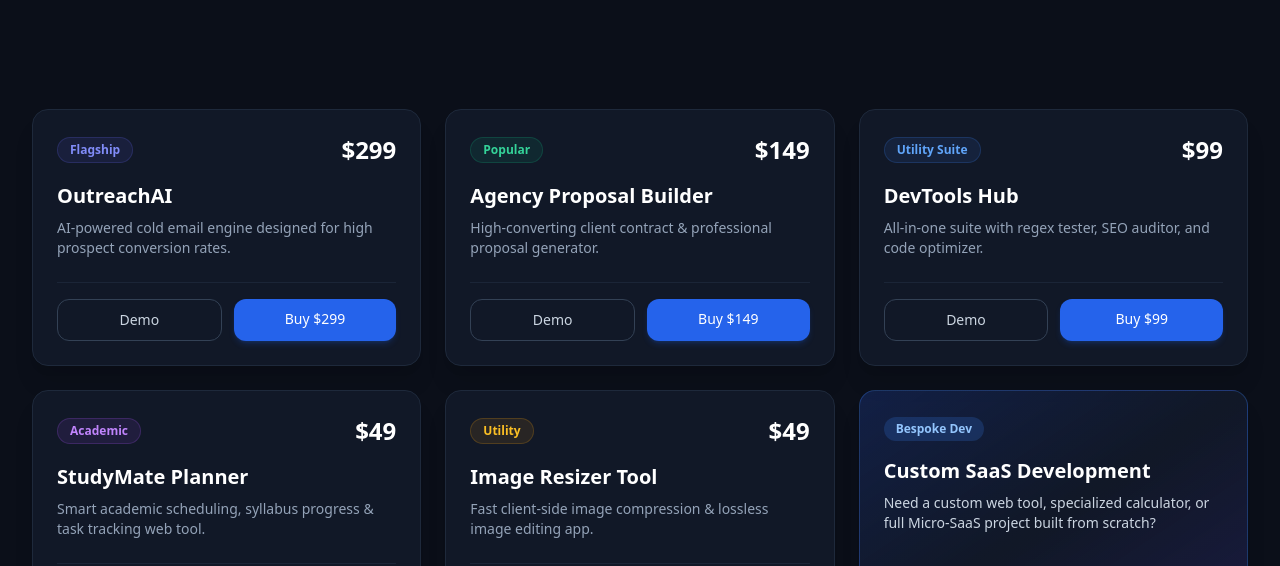
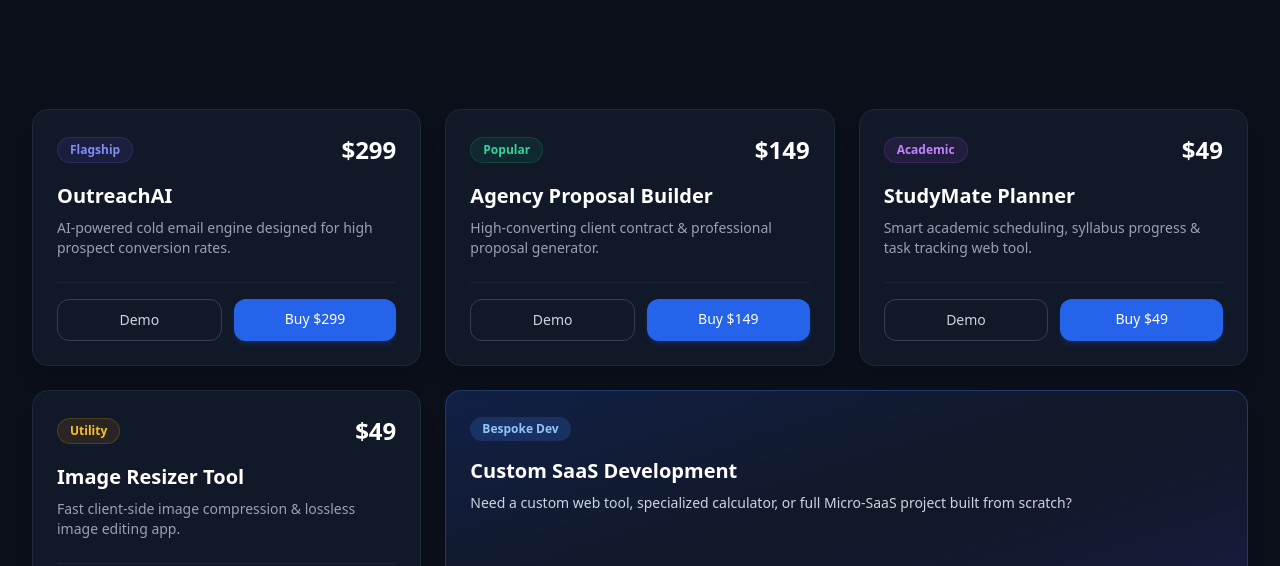
Before and after one commit to MAhmad119/Micro-SaaS-Tools-, a plain HTML site: page index.html in a window 1280 px wide. Shown: the part 386-952 px from the top of the page. Drawn offline with nearby package versions, Linux system fonts and the light colour scheme.

```diff
--- a/index.html
+++ b/index.html
@@ -98,23 +98,7 @@
                 </div>
             </div>
 
-            <!-- Tool Card 3: DevTools Hub -->
-            <div class="bg-brandCard border border-slate-800 rounded-2xl p-6 flex flex-col justify-between hover:border-slate-700 transition group shadow-xl">
-                <div>
-                    <div class="flex items-center justify-between mb-4">
-                        <span class="px-3 py-1 rounded-full text-xs font-semibold bg-blue-500/10 text-blue-400 border border-blue-500/20">Utility Suite</span>
-                        <span class="text-2xl font-black text-white">$99</span>
-                    </div>
-                    <h3 class="text-xl font-bold text-white group-hover:text-blue-400 transition mb-2">DevTools Hub</h3>
-                    <p class="text-slate-400 text-sm mb-6">All-in-one suite with regex tester, SEO auditor, and code optimizer.</p>
-                </div>
-                <div class="flex gap-3 pt-4 border-t border-slate-800/80">
-                    <a href="https://saas-tools-hub.vercel.app/" target="_blank" class="flex-1 text-center px-4 py-2.5 rounded-xl border border-slate-700 text-slate-300 font-medium text-sm hover:bg-slate-800 transition">Demo</a>
-                    <a href="https://link.payoneer.com/Token?t=3128A10E961E4C11A96D1589FC704E15&src=mobile" target="_blank" class="flex-1 text-center px-4 py-2.5 rounded-xl bg-blue-600 hover:bg-blue-500 text-white font-medium text-sm transition shadow-md shadow-blue-600/20">Buy $99</a>
-                </div>
-            </div>
-
-            <!-- Tool Card 4: StudyMate Student Planner -->
+            <!-- Tool Card 3: StudyMate Student Planner -->
             <div class="bg-brandCard border border-slate-800 rounded-2xl p-6 flex flex-col justify-between hover:border-slate-700 transition group shadow-xl">
                 <div>
                     <div class="flex items-center justify-between mb-4">
@@ -130,7 +114,7 @@
                 </div>
             </div>
 
-            <!-- Tool Card 5: Image Resizer Tool -->
+            <!-- Tool Card 4: Image Resizer Tool (With Payoneer Link Attached) -->
             <div class="bg-brandCard border border-slate-800 rounded-2xl p-6 flex flex-col justify-between hover:border-slate-700 transition group shadow-xl">
                 <div>
                     <div class="flex items-center justify-between mb-4">
@@ -142,12 +126,12 @@
                 </div>
                 <div class="flex gap-3 pt-4 border-t border-slate-800/80">
                     <a href="https://image-resizer-tool-one.vercel.app/" target="_blank" class="flex-1 text-center px-4 py-2.5 rounded-xl border border-slate-700 text-slate-300 font-medium text-sm hover:bg-slate-800 transition">Demo</a>
-                    <a href="https://wa.me/923089423733?text=Hi,%20I%20want%20to%20buy%20Image%20Resizer" target="_blank" class="flex-1 text-center px-4 py-2.5 rounded-xl bg-blue-600 hover:bg-blue-500 text-white font-medium text-sm transition shadow-md shadow-blue-600/20">Buy $49</a>
+                    <a href="https://link.payoneer.com/Token?t=3128A10E961E4C11A96D1589FC704E15&src=mobile" target="_blank" class="flex-1 text-center px-4 py-2.5 rounded-xl bg-blue-600 hover:bg-blue-500 text-white font-medium text-sm transition shadow-md shadow-blue-600/20">Buy $49</a>
                 </div>
             </div>
 
             <!-- Custom Orders Banner -->
-            <div class="bg-gradient-to-br from-blue-900/40 via-brandCard to-indigo-900/40 border border-blue-500/30 rounded-2xl p-6 flex flex-col justify-between shadow-xl">
+            <div class="bg-gradient-to-br from-blue-900/40 via-brandCard to-indigo-900/40 border border-blue-500/30 rounded-2xl p-6 flex flex-col justify-between shadow-xl md:col-span-2">
                 <div>
                     <span class="px-3 py-1 rounded-full text-xs font-semibold bg-blue-500/20 text-blue-300 mb-4 inline-block">Bespoke Dev</span>
                     <h3 class="text-xl font-bold text-white mb-2">Custom SaaS Development</h3>
```
